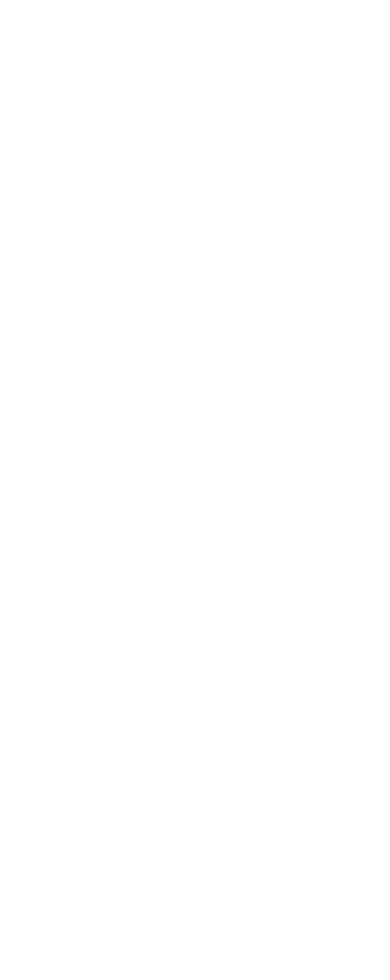
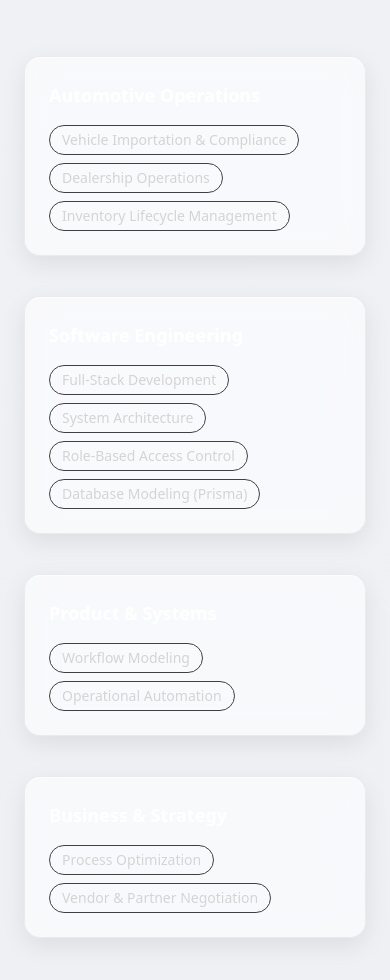
Before and after one commit to Ojfirst/simon-portfolio, a Next.js app: page / in a window 390 px wide. Shown: the part 6460-7440 px from the top of the page. Before the commit the page ends 6248 px from the top, so only its background shows below. Built offline with nearby package versions, Linux system fonts and the light colour scheme.

Commit message:
Core skills implemented

```diff
--- a/src/app/page.tsx
+++ b/src/app/page.tsx
@@ -3,6 +3,7 @@
 import { ExperienceConsole } from '@/components/experienceConsole/experience-console';
 import { CapabilityMatrix } from '@/components/experienceConsole/capability-matrix/capability-matrix';
 import { ResumeConsole } from '@/components/resume-console/resume-console';
+import { SkillsSection } from '@/components/skills/SkillsSection';
 
 
 export default function Home() {
@@ -14,6 +15,7 @@
       <ExperienceConsole />
       <CapabilityMatrix />
       <ResumeConsole />
+      <SkillsSection />
     </main>
 
   )
--- /dev/null
+++ b/src/components/skills/SkillsSection.tsx
@@ -0,0 +1,73 @@
+"use client"
+
+import { getSkillsByCategory } from './getSkillsByCategory'
+import { motion } from "framer-motion"
+import { useTheme } from "next-themes"
+import { JsonLd } from '../seo/json-ld'
+import { skillsSchema } from '@/lib/schema/skills-schema'
+
+export function SkillsSection() {
+  const groupedSkills = getSkillsByCategory()
+  const { theme } = useTheme()
+
+  // 🔁 Theme-aware tokens
+  const textColor = theme === "light" ? "text-neutral-900" : "text-white"
+  const subTextColor = theme === "light" ? "text-neutral-700" : "text-neutral-400"
+  const mutedText = theme === "light" ? "text-neutral-600" : "text-neutral-500"
+  const badgeBg = theme === "light" ? "bg-white/40" : "bg-white/5"
+  const badgeBorder = theme === "light" ? "border-neutral-400/40" : "border-neutral-700"
+  const badgeText = theme === "light" ? "text-neutral-800" : "text-neutral-300"
+
+  return (
+    <section
+      id="skills"
+      className="max-w-7xl mx-auto px-6 py-24"
+    >
+      <JsonLd schema={skillsSchema()} />
+      <header className="mb-14">
+        <h2 className={`text-3xl font-semibold ${textColor}`}>Core Skills</h2>
+        <p className={`mt-2 max-w-2xl ${subTextColor}`}>
+          A consolidated view of technical, operational, and strategic skills
+          applied across automotive platforms and modern software systems.
+        </p>
+      </header>
+
+      <div className="grid grid-cols-1 md:grid-cols-2 gap-10">
+        {Object.entries(groupedSkills).map(([category, skills], i) => (
+          <motion.div
+            key={category}
+            className="glass rounded-2xl p-6"
+            initial={{ opacity: 0, y: 20 }}
+            whileInView={{ opacity: 1, y: 0 }}
+            viewport={{ once: true }}
+            transition={{ delay: i * 0.1, duration: 0.5 }}
+          >
+            <h3 className={`text-lg font-semibold mb-4 ${textColor}`}>
+              {category}
+            </h3>
+
+            <div className="flex flex-wrap gap-2">
+              {skills.map((skill, j) => (
+                <motion.span
+                  key={skill}
+                  className={`
+                    text-sm px-3 py-1 rounded-full
+                    border ${badgeBorder}
+                    ${badgeBg}
+                    ${badgeText}
+                  `}
+                  initial={{ opacity: 0, scale: 0.9 }}
+                  whileInView={{ opacity: 1, scale: 1 }}
+                  viewport={{ once: true }}
+                  transition={{ delay: j * 0.03 }}
+                >
+                  {skill}
+                </motion.span>
+              ))}
+            </div>
+          </motion.div>
+        ))}
+      </div>
+    </section>
+  )
+}
--- /dev/null
+++ b/src/components/skills/getSkillsByCategory.ts
@@ -0,0 +1,11 @@
+import { skills, SkillCategory } from './skills.data';
+
+export function getSkillsByCategory() {
+	return skills.reduce<Record<SkillCategory, string[]>>((acc, skill) => {
+		if (!acc[skill.category]) {
+			acc[skill.category] = [];
+		}
+		acc[skill.category].push(skill.name);
+		return acc;
+	}, {} as Record<SkillCategory, string[]>);
+}
--- /dev/null
+++ b/src/components/skills/skills.data.ts
@@ -0,0 +1,76 @@
+export type SkillCategory =
+	| 'Automotive Operations'
+	| 'Software Engineering'
+	| 'Product & Systems'
+	| 'Business & Strategy';
+
+export type Skill = {
+	id: string;
+	name: string;
+	category: SkillCategory;
+};
+
+export const skills: Skill[] = [
+	// Automotive Operations
+	{
+		id: 'vehicle-importation',
+		name: 'Vehicle Importation & Compliance',
+		category: 'Automotive Operations',
+	},
+	{
+		id: 'dealership-ops',
+		name: 'Dealership Operations',
+		category: 'Automotive Operations',
+	},
+	{
+		id: 'inventory-management',
+		name: 'Inventory Lifecycle Management',
+		category: 'Automotive Operations',
+	},
+
+	// Software Engineering
+	{
+		id: 'fullstack-dev',
+		name: 'Full-Stack Development',
+		category: 'Software Engineering',
+	},
+	{
+		id: 'system-architecture',
+		name: 'System Architecture',
+		category: 'Software Engineering',
+	},
+	{
+		id: 'rbac',
+		name: 'Role-Based Access Control',
+		category: 'Software Engineering',
+	},
+	{
+		id: 'database-modeling',
+		name: 'Database Modeling (Prisma)',
+		category: 'Software Engineering',
+	},
+
+	// Product & Systems
+	{
+		id: 'workflow-modeling',
+		name: 'Workflow Modeling',
+		category: 'Product & Systems',
+	},
+	{
+		id: 'operational-automation',
+		name: 'Operational Automation',
+		category: 'Product & Systems',
+	},
+
+	// Business & Strategy
+	{
+		id: 'process-optimization',
+		name: 'Process Optimization',
+		category: 'Business & Strategy',
+	},
+	{
+		id: 'vendor-negotiation',
+		name: 'Vendor & Partner Negotiation',
+		category: 'Business & Strategy',
+	},
+];
--- /dev/null
+++ b/src/lib/schema/getSkillsSchema.ts
@@ -0,0 +1,19 @@
+// src/lib/seo/getSkillsSchema.ts
+import { skills } from '@/components/skills/skills.data';
+
+export function getSkillsSchema() {
+	return {
+		'@context': 'https://schema.org',
+		'@type': 'DefinedTermSet',
+		'@id': 'https://yourdomain.com/#skills',
+		name: 'Professional Skills',
+		description:
+			'A global, structured set of professional skills spanning automotive operations, software engineering, product systems, and business strategy.',
+		hasDefinedTerm: skills.map((skill) => ({
+			'@type': 'DefinedTerm',
+			'@id': `https://yourdomain.com/#skill-${skill.id}`,
+			name: skill.name,
+			inDefinedTermSet: skill.category,
+		})),
+	};
+}
--- a/src/lib/schema/person.schema.ts
+++ b/src/lib/schema/person.schema.ts
@@ -1,3 +1,5 @@
+import { skills } from '@/components/skills/skills.data';
+
 export const personSchema = {
 	'@context': 'https://schema.org',
 	'@type': 'Person',
@@ -11,12 +13,7 @@
 		'https://www.linkedin.com/in/your-linkedin',
 		'https://github.com/your-github',
 	],
-	knowsAbout: [
-		'Automotive Operations',
-		'Dealership Management Systems',
-		'Service Scheduling Software',
-		'Inventory Management Systems',
-		'Full Stack Development',
-		'Automotive SaaS',
-	],
+	knowsAbout: skills.map((skill) => ({
+		'@id': `https://yourdomain.com/#skill-${skill.id}`,
+	})),
 };
--- /dev/null
+++ b/src/lib/schema/skills-schema.ts
@@ -0,0 +1,17 @@
+// src/lib/schema/skills-schema.ts
+import { getSkillsByCategory } from '@/components/skills/getSkillsByCategory';
+
+export function skillsSchema() {
+	const groupedSkills = getSkillsByCategory();
+	const allSkills = Object.values(groupedSkills).flat();
+
+	return {
+		'@context': 'https://schema.org',
+		'@type': 'Person',
+		name: 'Simon Abiodun Aina',
+		description:
+			'Full-Stack Systems Developer and Automotive Operations Leader',
+		knowsAbout: allSkills, // central skills array
+		url: 'https://www.linkedin.com/in/simonaina/',
+	};
+}
```
Also changed, not shown: src/components/architecture/architecture.data.ts (added).
